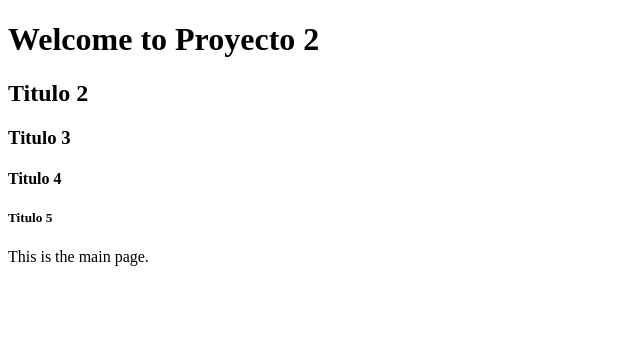
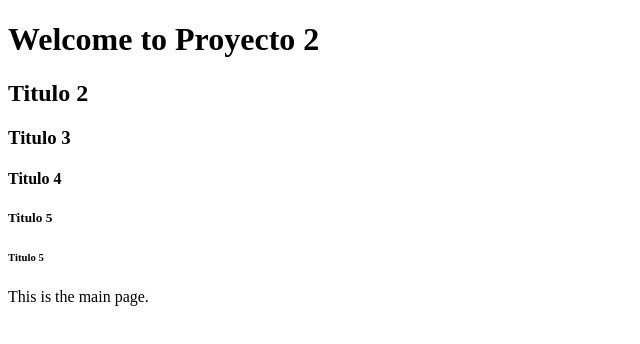
Before and after one commit to NACHOVILLAFUERTE/proyecto2, a plain HTML site: page index.html in a window 1280 px wide. Shown: the whole page, without its empty margins (0-640 px from the left). Drawn offline with Linux system fonts and the light colour scheme.

```diff
--- a/index.html
+++ b/index.html
@@ -11,6 +11,7 @@
     <h3>Titulo 3</h3>
    <h4>Titulo 4</h4>
     <h5>Titulo 5</h5>
+    <h6>Titulo 5</h6>
     <p>This is the main page.</p>
 </body>
 </html>
```
